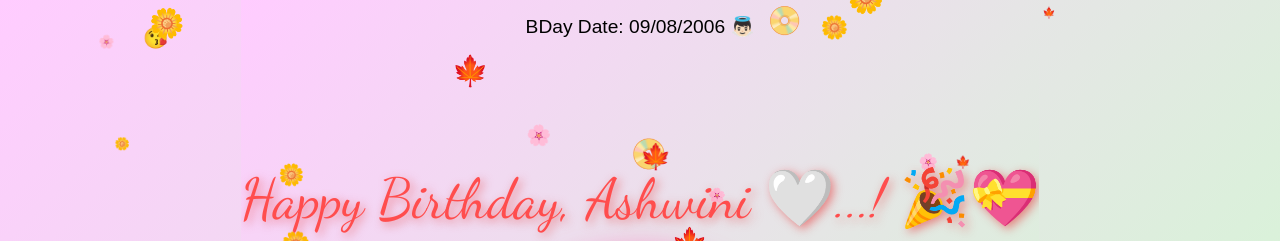
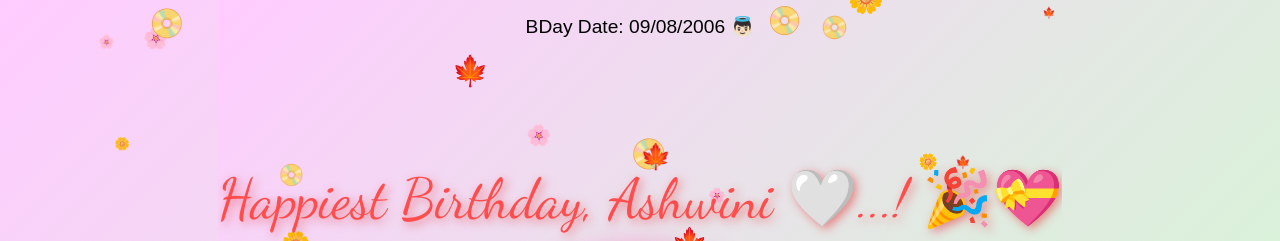
Before and after one commit to Harshad083/AshuBirthday, a plain HTML site: page index.html in a window 1280 px wide. Shown: the top 241 px of the page. Drawn offline with Linux system fonts and the light colour scheme; grey boxes are pictures that could not be loaded.

Commit message:
Update index.html
form to from*
with quote

```diff
--- a/index.html
+++ b/index.html
@@ -3,7 +3,7 @@
 <head>
   <meta charset="UTF-8" />
   <meta name="viewport" content="width=device-width, initial-scale=1.0"/>
-  <title>❣️😇 Form Khadus ..!</title>
+  <title>❣️😇 From Khadus ..!</title>
   <link href="https://fonts.googleapis.com/css2?family=Dancing+Script&display=swap" rel="stylesheet" />
   <style>
     body, html {
@@ -120,7 +120,7 @@
 </head>
 <body>
   <div class="Bday-date">BDay Date: 09/08/2006 👼🏻</div>
-  <h1>Happy Birthday, Ashwini 🤍...! 🎉💝</h1>
+  <h1>Happiest Birthday, Ashwini 🤍...! 🎉💝</h1>
   <div class="heart-frame">
     <img src="img/web photo.jpg" alt="Best Friend" class="photo"/>
   </div>
@@ -135,7 +135,7 @@
       canvas.height = window.innerHeight;
 
       const particles = [];
-      const emojis = ['🍁', '📀', '🌼', '🌸','😘'];
+      const emojis = ['🍁', '📀', '🌼', '🌸',];
 
       class Particle {
         constructor(emoji) {
@@ -177,7 +177,7 @@
         "You make every day brighter with your smile..!, 🌟",
         "You are the brighter one ,& Happieness of mine 🎂",
         "May your birthday be as special as you are for Me! 💖",
-        "Loving You To The Power of Infinity, 🤍✨",
+        "love you lots to Infinity, 🤍✨",
         "Enjoy Your Special Day & Beautiful Life, 🎊🎀🥳",
         "Ooyee,..! Last thing Kabhi Tension Mat lena I'm Always Here for you,🍫🫶🏽 "
       ];
```
